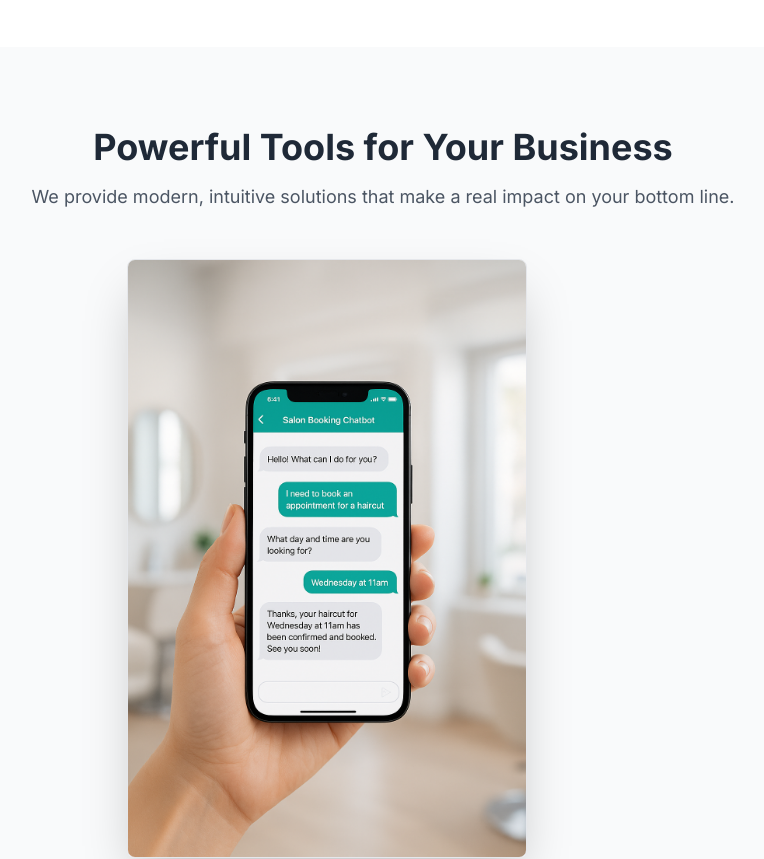
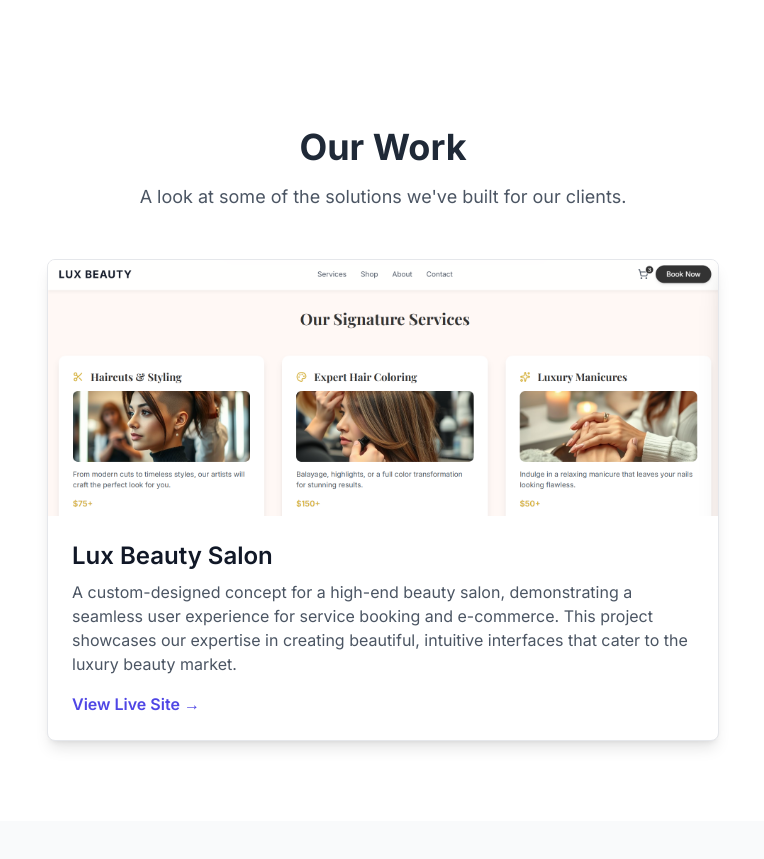
Before and after one commit to CyberSanderson/servengines, a Next.js app: page / in a window 1280 px wide. Shown: the part 1460-2319 px from the top of the page, without its empty margins (257-1021 px from the left). Built offline with nearby package versions, Linux system fonts and the light colour scheme.

Commit message:
added demo beauty site

```diff
--- a/src/app/page.tsx
+++ b/src/app/page.tsx
@@ -4,6 +4,7 @@
 import { motion, Variants } from 'framer-motion';
 import Hero from '@/components/Hero';
 import Services from '@/components/Services';
+import Portfolio from '@/components/Portfolio'; // 1. Import the new component
 import VisualFeature from '@/components/VisualFeature';
 import HowItWorks from '@/components/HowItWorks';
 import Products from '@/components/Products';
@@ -41,6 +42,10 @@ export default function Home() {
         <Services />
       </motion.div>
 
+      {/* --- PORTFOLIO SECTION ADDED HERE --- */}
+      <Portfolio />
+      {/* ------------------------------------ */}
+
       <motion.div
         variants={sectionVariants}
         initial="initial"
@@ -50,7 +55,6 @@ export default function Home() {
         <VisualFeature />
       </motion.div>
 
-      {/* --- THIS SECTION WAS MISSING --- */}
       <motion.div
         variants={sectionVariants}
         initial="initial"
@@ -59,7 +63,6 @@ export default function Home() {
       >
         <HowItWorks />
       </motion.div>
-      {/* --------------------------------- */}
 
       <Products />
 
--- /dev/null
+++ b/src/components/Portfolio.tsx
@@ -0,0 +1,58 @@
+// src/components/Portfolio.tsx
+'use client'
+
+import React from 'react';
+import Image from 'next/image';
+import { motion, Variants } from 'framer-motion';
+
+const Portfolio = () => {
+  const sectionVariants: Variants = { /* ... */ };
+  const sectionViewport = { /* ... */ };
+
+  return (
+    <motion.div
+      variants={sectionVariants}
+      initial="initial"
+      whileInView="whileInView"
+      viewport={sectionViewport}
+    >
+      <section className="py-20 bg-white">
+        <div className="container mx-auto px-6 text-center">
+          <h2 className="text-4xl font-bold text-gray-800">Our Work</h2>
+          <p className="mt-4 text-lg text-gray-600">
+            A look at some of the solutions we've built for our clients.
+          </p>
+          <div className="mt-12 max-w-2xl mx-auto">
+            <div className="bg-white rounded-lg border shadow-lg overflow-hidden group">
+              <div className="relative h-64">
+                <Image
+                  src="/lux.png"
+                  alt="Screenshot of the Lux Beauty salon website"
+                  fill
+                  className="object-cover object-top"
+                />
+              </div>
+              <div className="p-6 text-left">
+                <h3 className="text-2xl font-semibold text-gray-900">Lux Beauty Salon</h3>
+                {/* --- THIS IS THE UPDATED DESCRIPTION --- */}
+                <p className="mt-2 text-gray-600">
+                  A custom-designed concept for a high-end beauty salon, demonstrating a seamless user experience for service booking and e-commerce. This project showcases our expertise in creating beautiful, intuitive interfaces that cater to the luxury beauty market.
+                </p>
+                <a
+                  href="https://lux-beauty-mu.vercel.app/"
+                  target="_blank"
+                  rel="noopener noreferrer"
+                  className="mt-4 inline-block text-indigo-600 font-semibold hover:text-indigo-800"
+                >
+                  View Live Site &rarr;
+                </a>
+              </div>
+            </div>
+          </div>
+        </div>
+      </section>
+    </motion.div>
+  );
+};
+
+export default Portfolio;
```
Also changed, not shown: public/lux.png (added).
